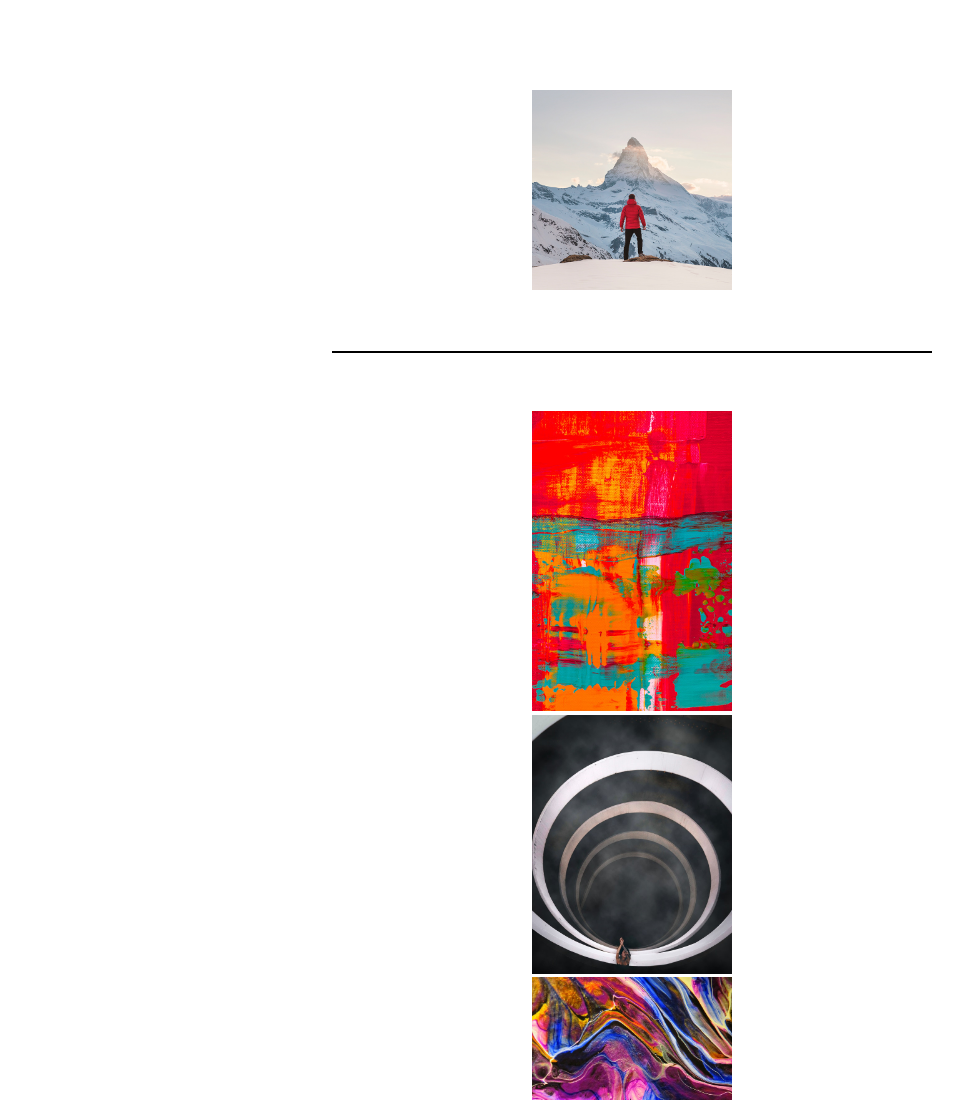
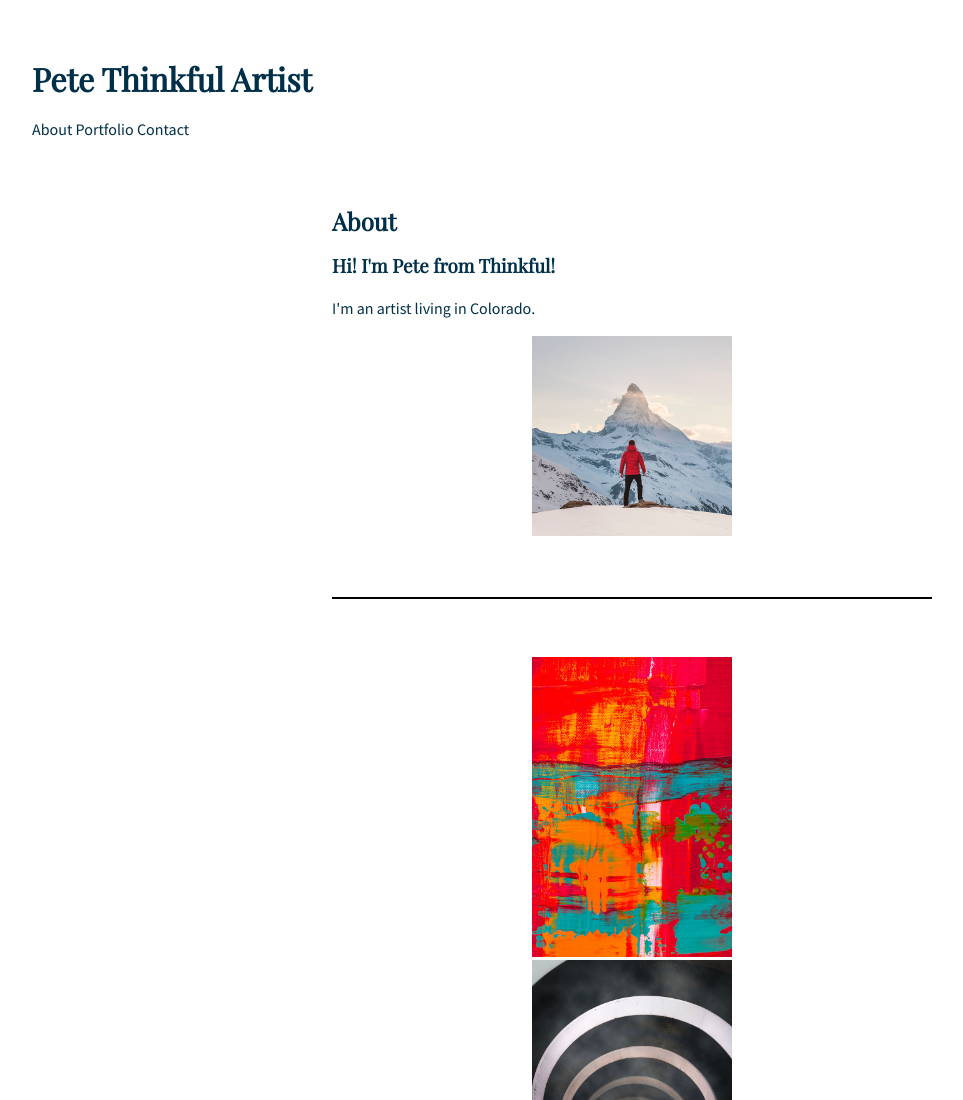
Before and after one commit to CZamoraTheDeveloper/pete-thinkful-portfolio, a plain HTML site: page Pete-Thinkful-Portfolio/index.html in a window 1280 px wide. Shown: the top 1100 px of the page, without its empty margins (8-971 px from the left). Drawn offline with nearby package versions, Linux system fonts and the light colour scheme.

Commit message:
Update index.html

```diff
--- a/Pete-Thinkful-Portfolio/index.html
+++ b/Pete-Thinkful-Portfolio/index.html
@@ -13,11 +13,22 @@
   </head>
   <body>
     <!-- TODO: Add header here -->
+    <header>
+      <h1>Pete Thinkful Artist</h1>
+      <nav>
+        <a>About</a>
+        <a>Portfolio</a>
+        <a>Contact</a>
+      </nav>
+    </header>
 
     <main>
       <div>
         <!-- TODO: Add About section here -->
         <article>
+          <h2>About</h2>
+          <h3>Hi! I'm Pete from Thinkful!</h3>
+          <p>I'm an artist living in Colorado.</p>
           <div>
             <img class="image-circle" src="images/pete-thinkful.png" />
           </div>
```
